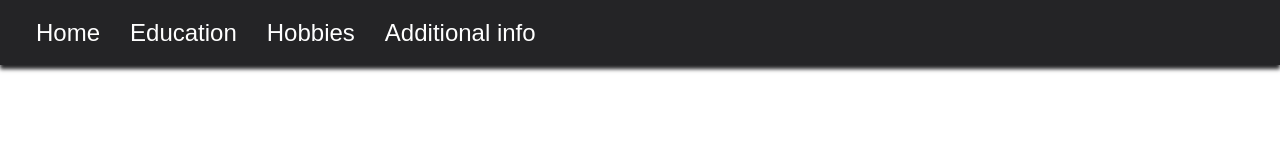
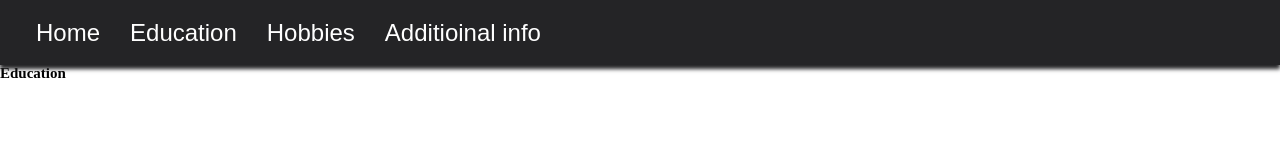
Before and after one commit to PlatziMaster/frontend, a React app: page /education in a window 1280 px wide. Shown: the top 160 px of the page. Built offline with nearby package versions, Linux system fonts and the light colour scheme.

Commit message:
Creation of the Layout, the router and the pages. Everything works just fine. Left to do is the content of each page

```diff
--- a/src/components/Header.jsx
+++ b/src/components/Header.jsx
@@ -1,4 +1,5 @@
 import React from "react"
+import { Link } from "react-router-dom"
 
 import "../styles/components/Header.css"
 
@@ -55,10 +56,18 @@ class Header extends React.Component{
           <img src={closeBtn} alt="Close button" onClick={this.handleClosing}/>
         </div>
         <ul>
-          <li>Home</li>
-          <li>Education</li>
-          <li>Hobbies</li>
-          <li>Additional info</li>
+          <li>
+            <Link to="/">Home</Link>
+          </li>
+          <li>
+            <Link to="/education">Education</Link>
+          </li>
+          <li>
+            <Link to="/hobbies">Hobbies</Link>
+          </li>
+          <li>
+            <Link to="/additional-info">Additioinal info</Link>
+          </li>
         </ul>
       </nav>
     )
--- /dev/null
+++ b/src/components/Layout.jsx
@@ -0,0 +1,11 @@
+import React from "react"
+import Header from "./Header"
+
+const Layout = (props) => (
+    <React.Fragment>
+        <Header />
+        {props.children}
+    </React.Fragment>
+)
+
+export default Layout
--- a/src/containers/App.jsx
+++ b/src/containers/App.jsx
@@ -1,11 +1,28 @@
 import React from 'react';
-import Header from "../components/Header"
+import { BrowserRouter, Switch, Route } from 'react-router-dom';
+
+import Layout from "../components/Layout"
+import Home from "../pages/Home"
+import Education from "../pages/Education"
+import Hobbies from "../pages/Hobbies"
+import Additional from "../pages/Additional"
+import NotFound from "../pages/NotFound"
 
 import '../styles/components/App.css';
 
 const App = () => {
   return (
-    <Header />
+    <BrowserRouter>
+      <Layout>
+        <Switch>
+          <Route exact path="/" component={Home}/>
+          <Route exact path="/education" component={Education}/>
+          <Route exact path="/hobbies" component={Hobbies}/>
+          <Route exact path="/additional-info" component={Additional}/>
+          <Route component={NotFound}/>
+        </Switch>
+      </Layout>
+    </BrowserRouter>
   )
 };
 
--- /dev/null
+++ b/src/pages/Additional.jsx
@@ -0,0 +1,7 @@
+import React from "react"
+
+const Additional = () => (
+    <h2>Additional information</h2>
+)
+
+export default Additional
--- /dev/null
+++ b/src/pages/Education.jsx
@@ -0,0 +1,7 @@
+import React from "react"
+
+const Education = () => (
+    <h2>Education</h2>
+)
+
+export default Education
--- /dev/null
+++ b/src/pages/Hobbies.jsx
@@ -0,0 +1,7 @@
+import React from "react"
+
+const Hobbies = () => (
+    <h2>Hobbies</h2>
+)
+
+export default Hobbies
--- /dev/null
+++ b/src/pages/Home.jsx
@@ -0,0 +1,7 @@
+import React from "react"
+
+const Home = () => (
+    <h2>Home</h2>
+)
+
+export default Home
--- /dev/null
+++ b/src/pages/NotFound.jsx
@@ -0,0 +1,7 @@
+import React from "react"
+
+const NotFound = () => (
+    <h2>Not Found</h2>
+)
+
+export default NotFound
--- a/src/styles/components/Header.css
+++ b/src/styles/components/Header.css
@@ -36,13 +36,16 @@ header nav ul{
   list-style: none;
 
   font-family: Arial, Helvetica, sans-serif;
-  font-size: 1.8rem;
+  font-size: 2.1rem;
 }
 header nav ul li{
   padding: 12px 9px;
   color: rgba(255,255,255,0.8);
 }
-
+header nav ul li a{
+  color: inherit;
+  text-decoration: none;
+}
 .display{
   left: 0;
 }
```
